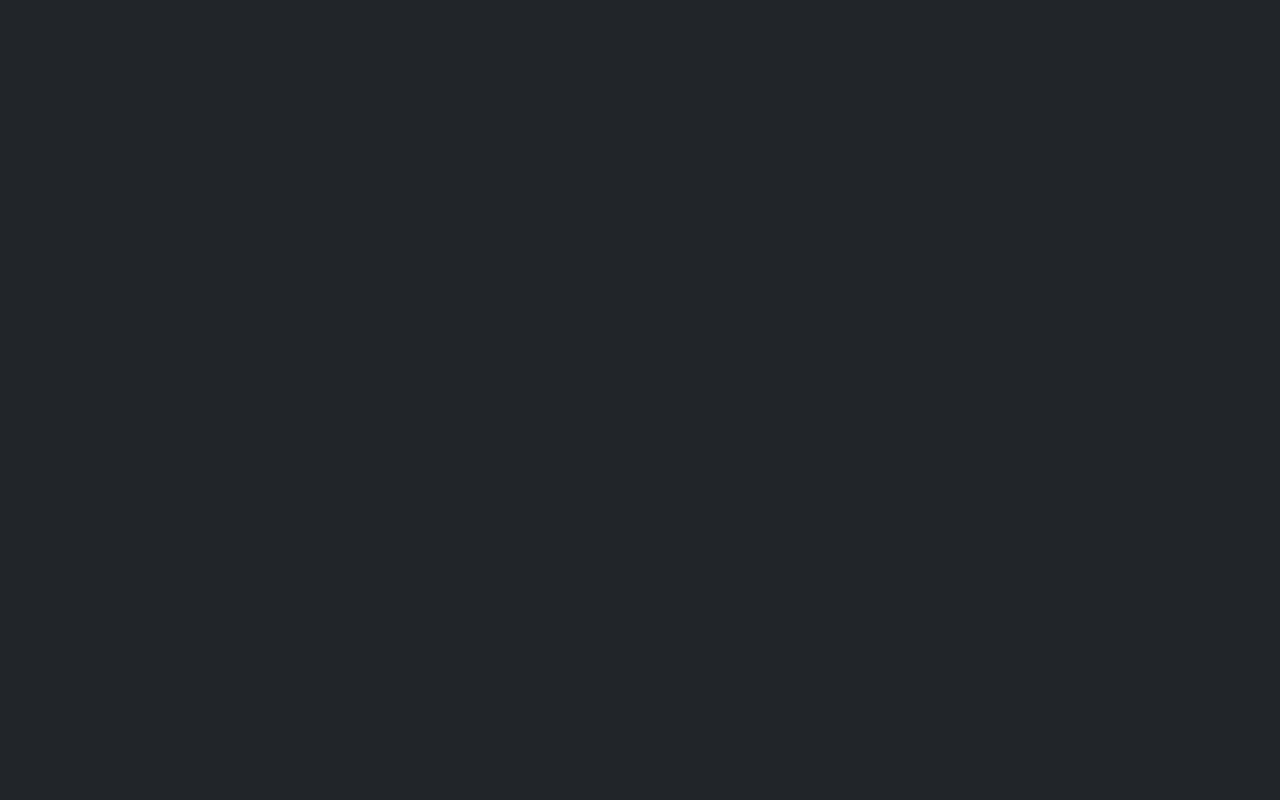
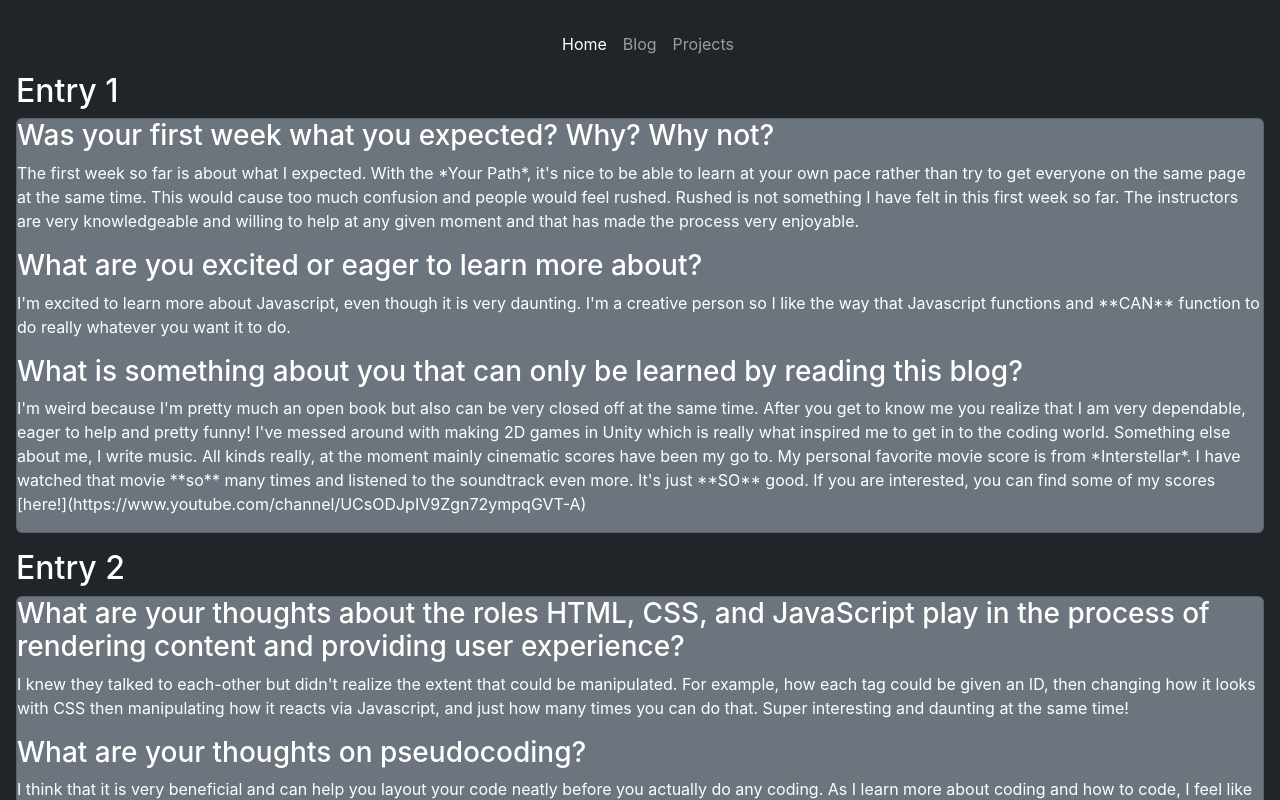
Before and after one commit to psoper1/psoper1.github.io, a JavaScript app in the folder app/: page /psoper1.github.io/blog in a window 1280 px wide. Before the commit this address had no page. Shown: the top 800 px of the page. Built offline with nearby package versions, Linux system fonts and the light colour scheme; the HTML template or start-up script is replaced by a standard one.

Commit message:
trying to fix links after deployment

```diff
--- a/app/src/App.js
+++ b/app/src/App.js
@@ -9,9 +9,9 @@ function App() {
     <>
       <Router>
         <Routes>
-          <Route path="/" element={<Home />} />
-          <Route path="/blog" element={<Blog />} />
-          <Route path="/projects" element={<Projects />} />
+          <Route path="/psoper1.github.io/" element={<Home />} />
+          <Route path="/psoper1.github.io/blog" element={<Blog />} />
+          <Route path="/psoper1.github.io/projects" element={<Projects />} />
         </Routes>
       </Router>
     </>
--- a/app/src/Components/NavBar.js
+++ b/app/src/Components/NavBar.js
@@ -13,8 +13,8 @@ function NavBar() {
                         <div className="navbar-nav">
                             {/* eslint-disable-next-line */}
                             <a className="nav-link active" aria-current="page" href="/">Home</a>
-                            <a className="nav-link" href="https://psoper1.github.io//blog">Blog</a>
-                            <a className="nav-link" href="https://psoper1.github.io//projects">Projects</a>
+                            <a className="nav-link" href="/psoper1.github.io//blog">Blog</a>
+                            <a className="nav-link" href="/psoper1.github.io//projects">Projects</a>
 
                         </div>
                     </div>
```
